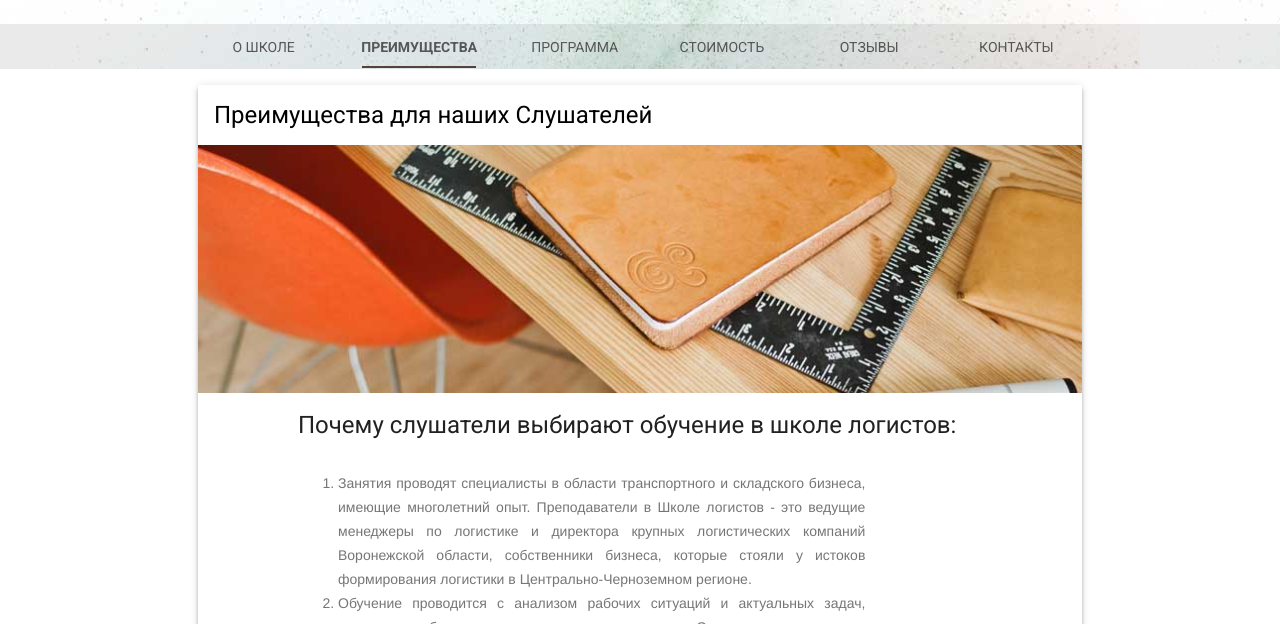
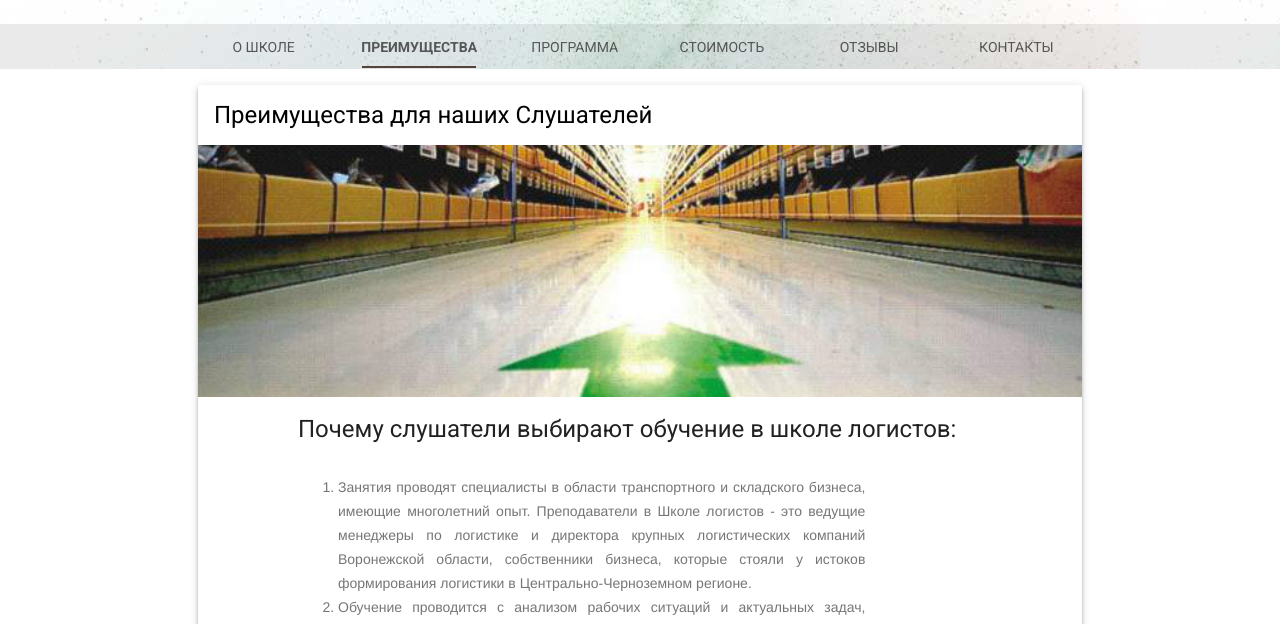
Before and after one commit to Nightspeller/logistics-school, a website: page public/advantages.html in a window 1280 px wide. Shown: the part 176-800 px from the top of the page. Drawn offline with nearby package versions, Linux system fonts and the light colour scheme.

Commit message:
new header images

```diff
--- a/public/advantages.html
+++ b/public/advantages.html
@@ -51,7 +51,7 @@
                         <h2 class="mdl-card__title-text">Преимущества для наших Слушателей</h2>
                     </div>
                     <div class="mdl-card__media">
-                        <img class="article-image" src="images/contact-image.jpg" border="0" alt="">
+                        <img class="article-image" src="images/advantages-header.jpg" border="0" alt="">
                     </div>
                     <div class="mdl-grid school-copy">
                         <h3 class="mdl-cell mdl-cell--12-col mdl-typography--headline">Почему слушатели выбирают обучение в школе логистов:</h3>
```
Also changed, not shown: public/contact.html (+1 -1 lines), public/program.html (+1 -1 lines), public/images/advantages-header.jpg (added), public/images/contact-header.jpg (added), public/images/program-header.jpg (added).
